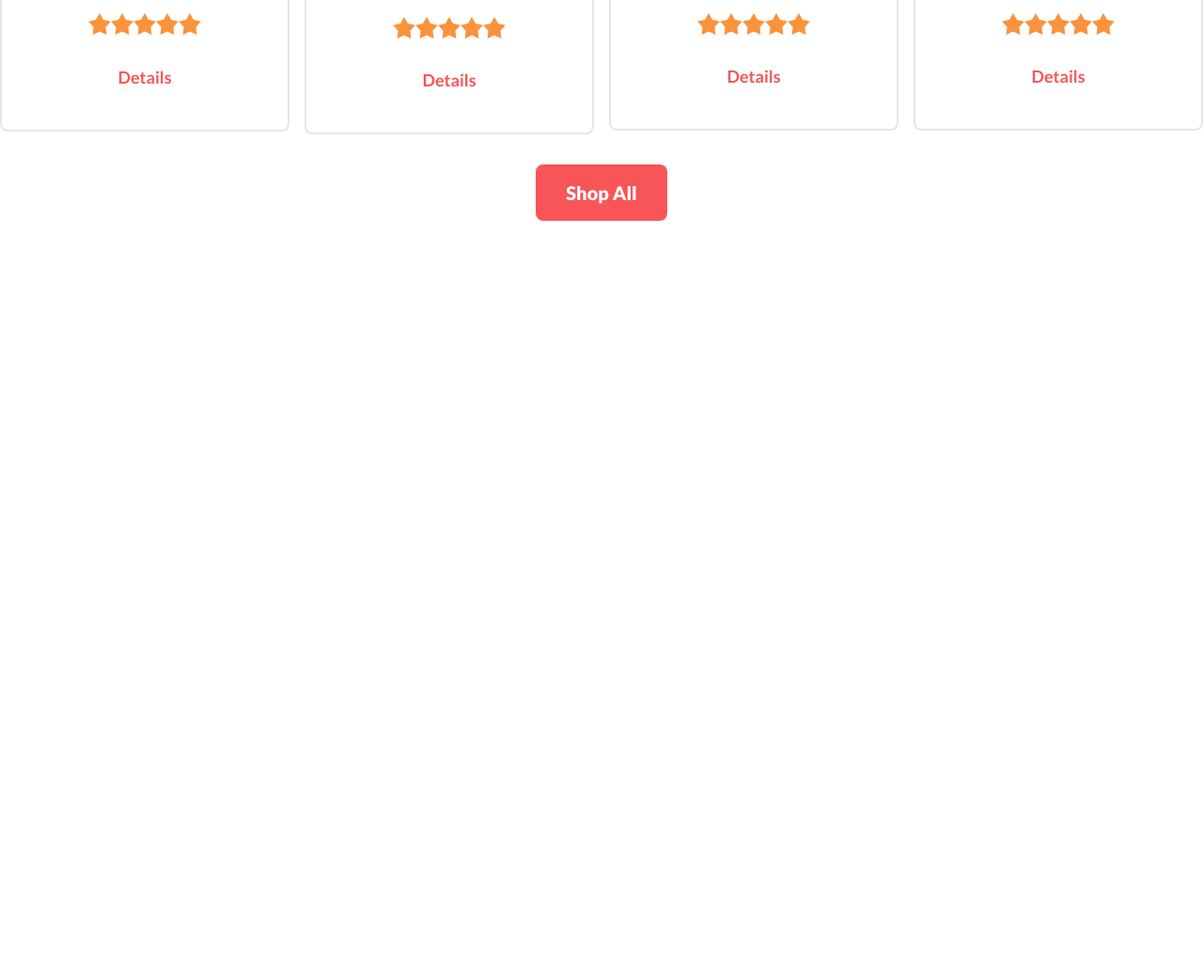
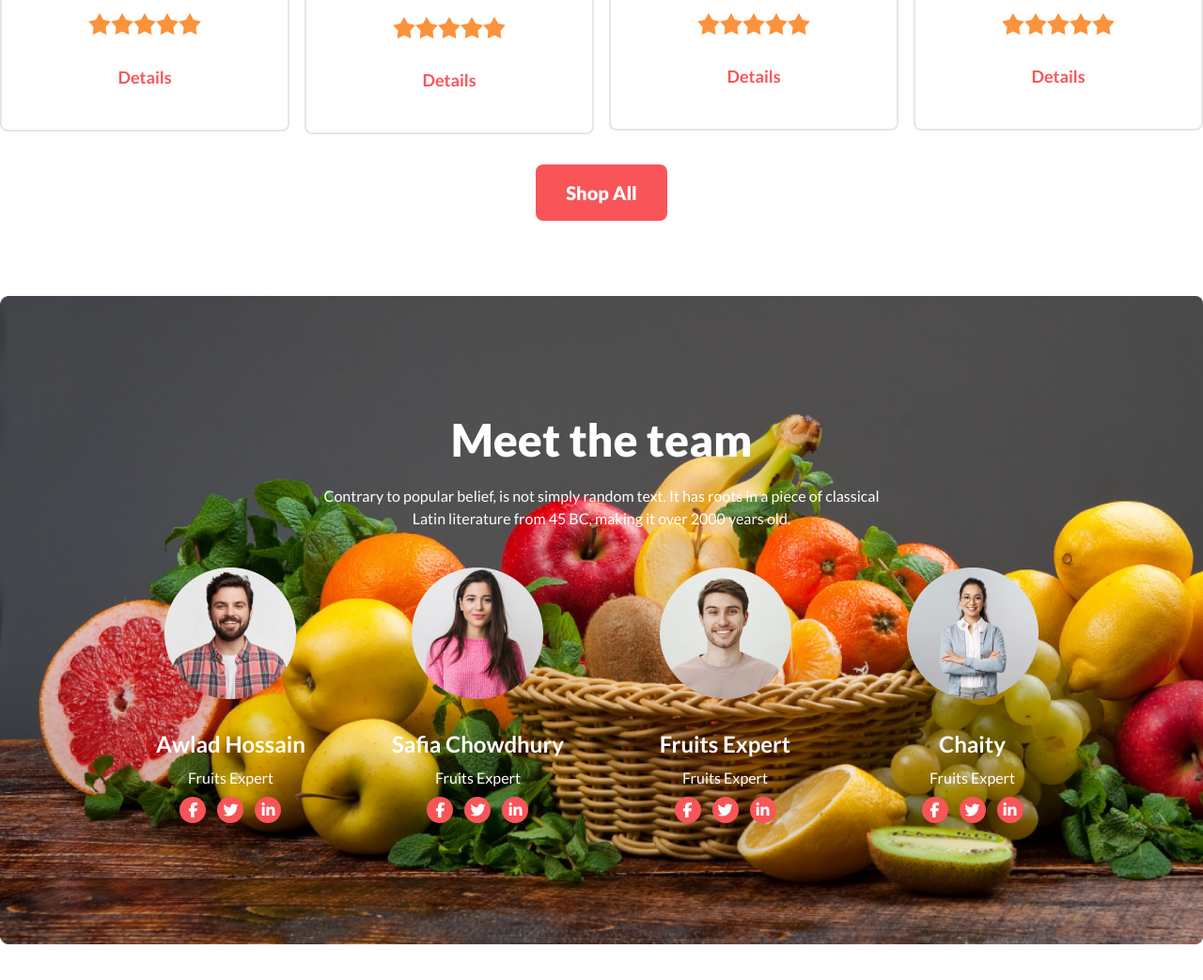
Before and after one commit to dev-moniruzzaman/fruit-brust, a plain HTML site: page index.html in a window 1280 px wide. Shown: the part 1399-2442 px from the top of the page at 94% size. Before the commit the page ends 1694 px from the top, so only its background shows below. Drawn offline with nearby package versions, Linux system fonts and the light colour scheme.

Commit message:
added responsive meet the team section

```diff
--- a/index.html
+++ b/index.html
@@ -47,7 +47,7 @@
     <header>
       <!-- navbar section -->
       <nav
-        class="lg:bg-[#F85559] lg:text-white rounded-full max-w-screen-xl mx-auto px-8 md:px-16 lg:px-24 py-1 md:py-5 my-10 flex justify-between items-center"
+        class="lg:bg-[#F85559] lg:text-white rounded-full max-w-screen-xl mx-auto px-8 md:px-16 lg:px-24 py-1 md:py-5 my-2 md:my-10 flex justify-between items-center"
       >
         <!-- navbar items -->
         <div class="hidden lg:block font-normal space-x-3">
@@ -107,7 +107,9 @@
     </header>
     <main>
       <!-- banner section -->
-      <section class="max-w-screen-xl mx-auto py-1 md:py-5 my-10 relative md:mb-36">
+      <section
+        class="max-w-screen-xl mx-auto py-1 md:py-5 my-2 md:my-10 relative md:mb-36"
+      >
         <div class="carousel w-full relative">
           <!-- 1st slide -->
           <div id="slide1" class="carousel-item relative w-full">
@@ -260,7 +262,7 @@
       </section>
 
       <!-- deal of the day section -->
-      <section class="max-w-screen-xl mx-auto py-1 md:py-5 my-10">
+      <section class="max-w-screen-xl mx-auto py-1 md:py-5 my-2 md:my-10">
         <div
           class="flex gap-4 flex-col lg:flex-row justify-between items-center"
         >
@@ -729,6 +731,145 @@
           </button>
         </div>
       </section>
+
+      <!-- meet the team section -->
+      <section class="max-w-screen-xl mx-auto py-1 md:py-5 my-2 md:my-10">
+        <div
+          class="lg:h-[690px] h-auto w-[85%] md:w-full mx-auto rounded-lg bg-no-repeat bg-cover text-white flex flex-col justify-center items-center gap-10 py-8"
+          style="background-image: url('./images/banner1.png')"
+        >
+          <!-- meet the team header -->
+          <div class="text-center">
+            <h2 class="font-extrabold text-xl md:text-5xl">Meet the team</h2>
+            <p class="font-medium text-base w-3/5 mx-auto pt-6">
+              Contrary to popular belief, is not simply random text. It has
+              roots in a piece of classical Latin literature from 45 BC, making
+              it over 2000 years old.
+            </p>
+          </div>
+          <!-- meet the team members -->
+          <div
+            class="grid grid-cols-1 md:grid-cols-2 lg:grid-cols-4 gap-8 md:gap-20"
+          >
+            <!-- 1st member -->
+            <div class="text-center">
+              <figure>
+                <img
+                  class="h-[140px] w-[140px] mx-auto"
+                  src="./images/member1.png"
+                  alt="team member"
+                />
+              </figure>
+              <h2 class="font-bold text-2xl mt-8">Awlad Hossain</h2>
+              <p class="font-medium text-base my-2">Fruits Expert</p>
+              <div class="flex gap-3 justify-center">
+                <a href="#"
+                  ><i
+                    class="fa-brands fa-facebook-f h-7 w-7 bg-[#F85559] rounded-full flex justify-center items-center"
+                  ></i
+                ></a>
+                <a href="#"
+                  ><i
+                    class="fa-brands fa-twitter h-7 w-7 bg-[#F85559] rounded-full flex justify-center items-center"
+                  ></i
+                ></a>
+                <a href="#"
+                  ><i
+                    class="fa-brands fa-linkedin-in h-7 w-7 bg-[#F85559] rounded-full flex justify-center items-center"
+                  ></i
+                ></a>
+              </div>
+            </div>
+            <!-- 2nd member -->
+            <div class="text-center">
+              <figure>
+                <img
+                  class="h-[140px] w-[140px] mx-auto"
+                  src="./images/member2.png"
+                  alt="team member"
+                />
+              </figure>
+              <h2 class="font-bold text-2xl mt-8">Safia Chowdhury</h2>
+              <p class="font-medium text-base my-2">Fruits Expert</p>
+              <div class="flex gap-3 justify-center">
+                <a href="#"
+                  ><i
+                    class="fa-brands fa-facebook-f h-7 w-7 bg-[#F85559] rounded-full flex justify-center items-center"
+                  ></i
+                ></a>
+                <a href="#"
+                  ><i
+                    class="fa-brands fa-twitter h-7 w-7 bg-[#F85559] rounded-full flex justify-center items-center"
+                  ></i
+                ></a>
+                <a href="#"
+                  ><i
+                    class="fa-brands fa-linkedin-in h-7 w-7 bg-[#F85559] rounded-full flex justify-center items-center"
+                  ></i
+                ></a>
+              </div>
+            </div>
+            <!-- 3rd member -->
+            <div class="text-center">
+              <figure>
+                <img
+                  class="h-[140px] w-[140px] mx-auto"
+                  src="./images/member3.png"
+                  alt="team member"
+                />
+              </figure>
+              <h2 class="font-bold text-2xl mt-8">Fruits Expert</h2>
+              <p class="font-medium text-base my-2">Fruits Expert</p>
+              <div class="flex gap-3 justify-center">
+                <a href="#"
+                  ><i
+                    class="fa-brands fa-facebook-f h-7 w-7 bg-[#F85559] rounded-full flex justify-center items-center"
+                  ></i
+                ></a>
+                <a href="#"
+                  ><i
+                    class="fa-brands fa-twitter h-7 w-7 bg-[#F85559] rounded-full flex justify-center items-center"
+                  ></i
+                ></a>
+                <a href="#"
+                  ><i
+                    class="fa-brands fa-linkedin-in h-7 w-7 bg-[#F85559] rounded-full flex justify-center items-center"
+                  ></i
+                ></a>
+              </div>
+            </div>
+            <!-- 4th member -->
+            <div class="text-center">
+              <figure>
+                <img
+                  class="h-[140px] w-[140px] mx-auto"
+                  src="./images/member4.png"
+                  alt="team member"
+                />
+              </figure>
+              <h2 class="font-bold text-2xl mt-8">Chaity</h2>
+              <p class="font-medium text-base my-2">Fruits Expert</p>
+              <div class="flex gap-3 justify-center">
+                <a href="#"
+                  ><i
+                    class="fa-brands fa-facebook-f h-7 w-7 bg-[#F85559] rounded-full flex justify-center items-center"
+                  ></i
+                ></a>
+                <a href="#"
+                  ><i
+                    class="fa-brands fa-twitter h-7 w-7 bg-[#F85559] rounded-full flex justify-center items-center"
+                  ></i
+                ></a>
+                <a href="#"
+                  ><i
+                    class="fa-brands fa-linkedin-in h-7 w-7 bg-[#F85559] rounded-full flex justify-center items-center"
+                  ></i
+                ></a>
+              </div>
+            </div>
+          </div>
+        </div>
+      </section>
     </main>
   </body>
 </html>
```
